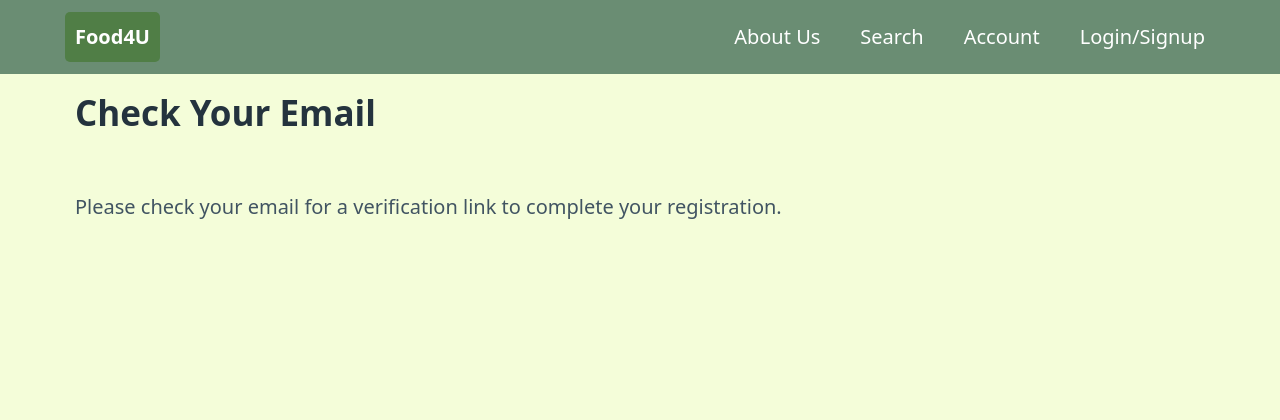
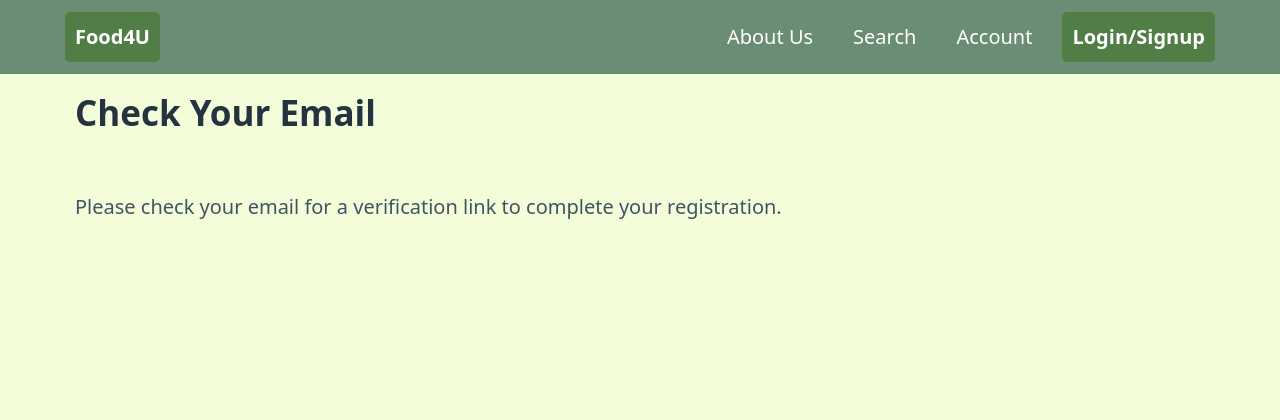
Before and after one commit to MaxLan-dev/DevHacks2025, a Django app: page /accounts/check_email/ in a window 1280 px wide. Shown: the top 420 px of the page. Run offline with Django 5.2, Linux system fonts and the light colour scheme; parts of the project's set-up code (start-up, migrations or seed data) failed here and were passed over.

Commit message:
edited login button

```diff
--- a/food4u/website/templates/website/base.html
+++ b/food4u/website/templates/website/base.html
@@ -77,6 +77,16 @@
     }
 
     .homeButton:hover{
+      background-color: #85d373;
+    }
+
+    .loginButton{
+      font-size: 20px;
+      font-weight: bold;
+      background-color: #507e46;
+    }
+
+    .loginButton:hover{
       background-color: #85d373;
     }
 
@@ -164,7 +174,7 @@
           <li><a href="{% url 'about' %}">About Us</a></li>
           <li><a href="{% url 'search' %}">Search</a></li>
           <li><a href="{% url 'account' %}">Account</a></li>
-          <li><a href="{% url 'member_login' %}">Login/Signup</a></li>
+          <li><a href="{% url 'member_login' %}" class="loginButton">Login/Signup</a></li>
         </ul>
       </nav>
     </header>
```
